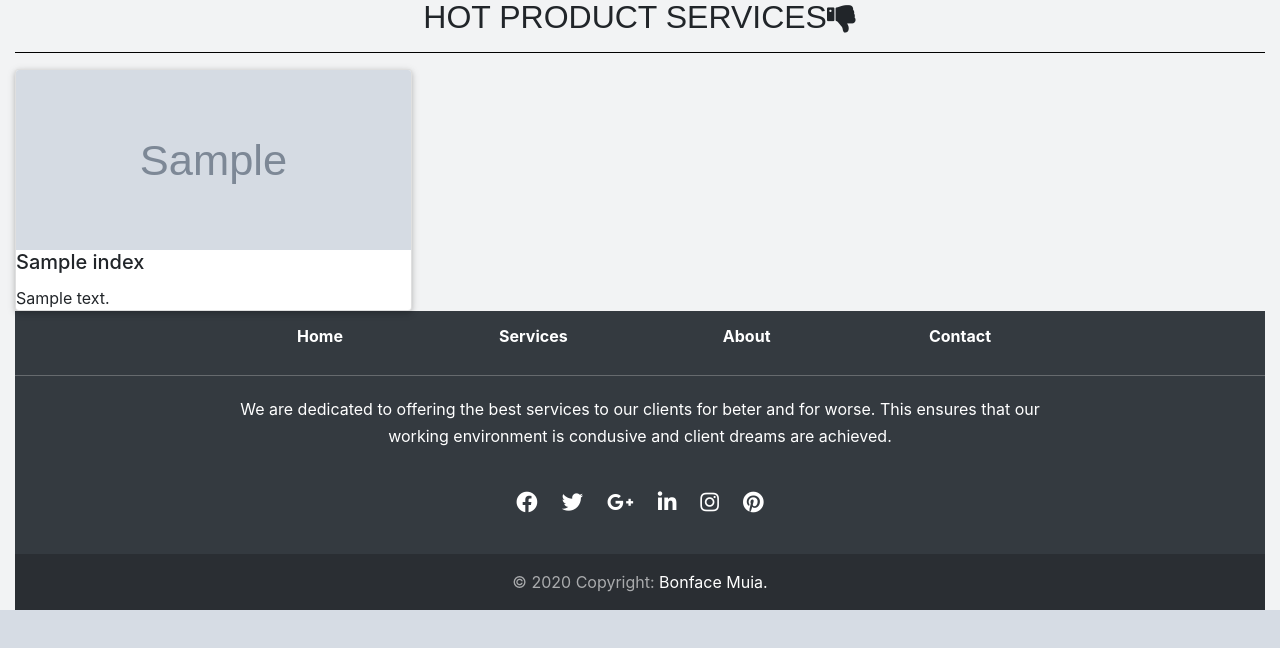
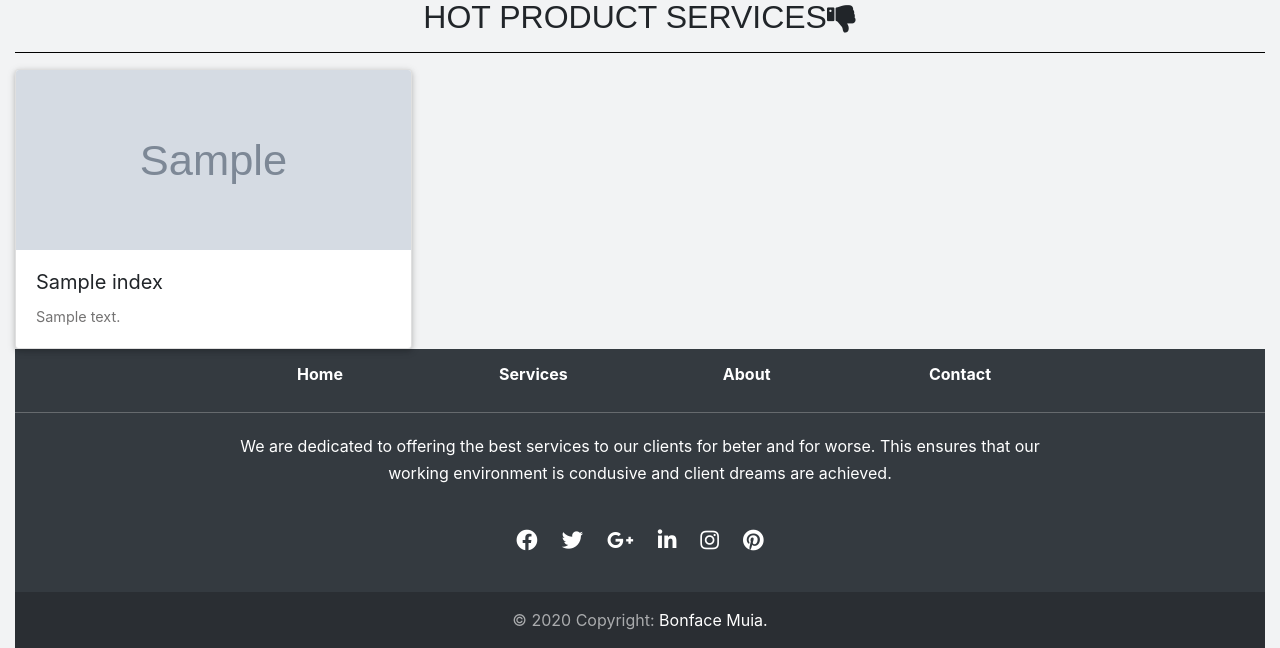
Before and after one commit to benstarke/Advertisiment-django-web-app, a Django app: page / in a window 1280 px wide. Shown: the part 537-1185 px from the top of the page. Before the commit the page ends 1147 px from the top, so only its background shows below. Run offline with Django 3.2, Linux system fonts and the light colour scheme; tables that the repository leaves empty hold one stand-in row (values such as "Sample post"); grey boxes marked "Sample" are stand-in pictures; some libraries are stand-ins or nearby versions.

Commit message:
break tag

```diff
--- a/myadvert/templates/myadvert/index.html
+++ b/myadvert/templates/myadvert/index.html
@@ -24,8 +24,10 @@
   <div class="card-group">
     <div class="card">
       <img class="card-img-top" src="{{ seen.image.url }}" width="259" height="180" alt="Card image cap">
+      <div class="card-body">
         <h5 class="card-title">{{seen.title}}</h5>
-        <p class="card-text">{{seen.description}}</p>
+        <p class="card-text" style=" overflow: auto;">{{seen.description}}</p>
+      </div>
     </div>
     </div>
     </div>
```
